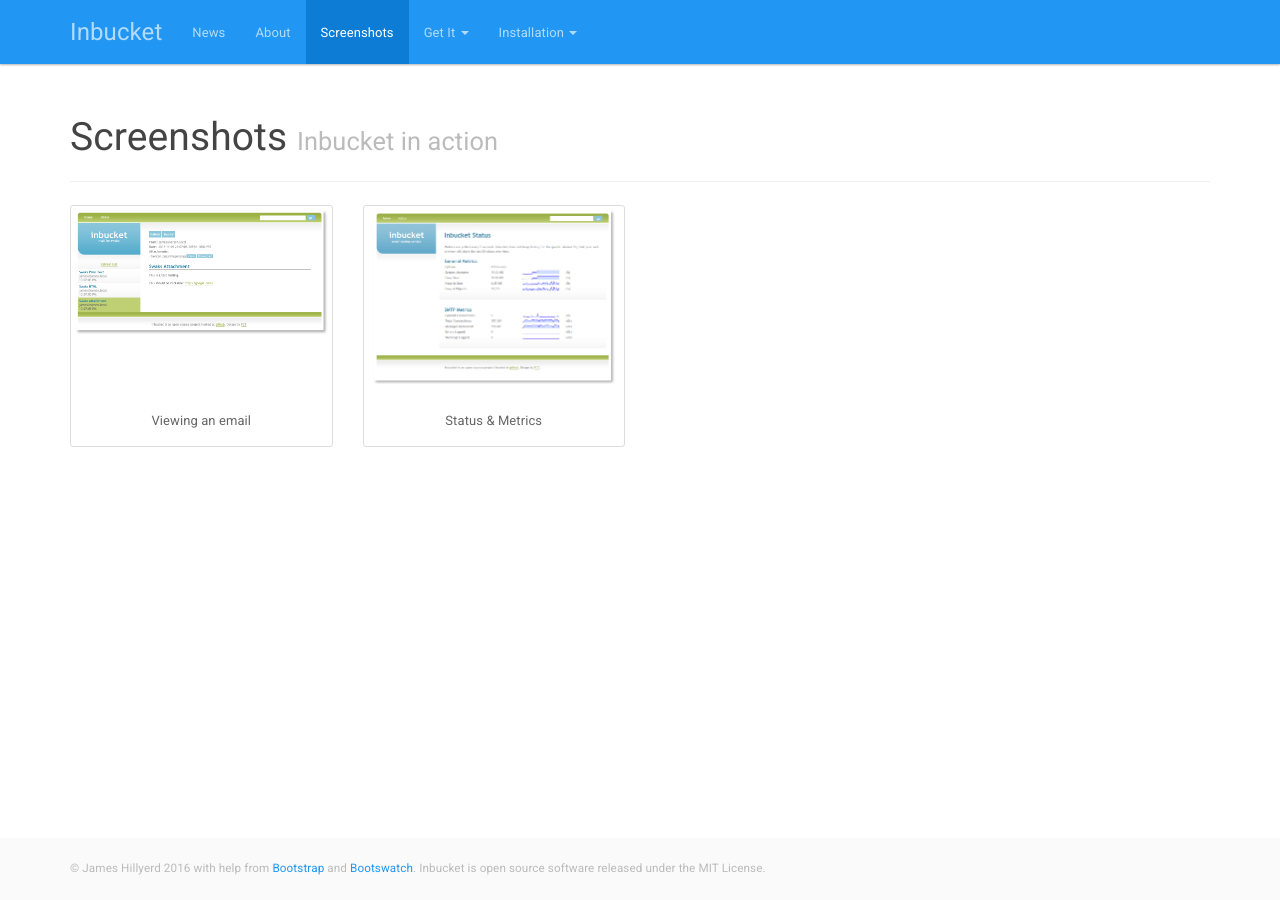
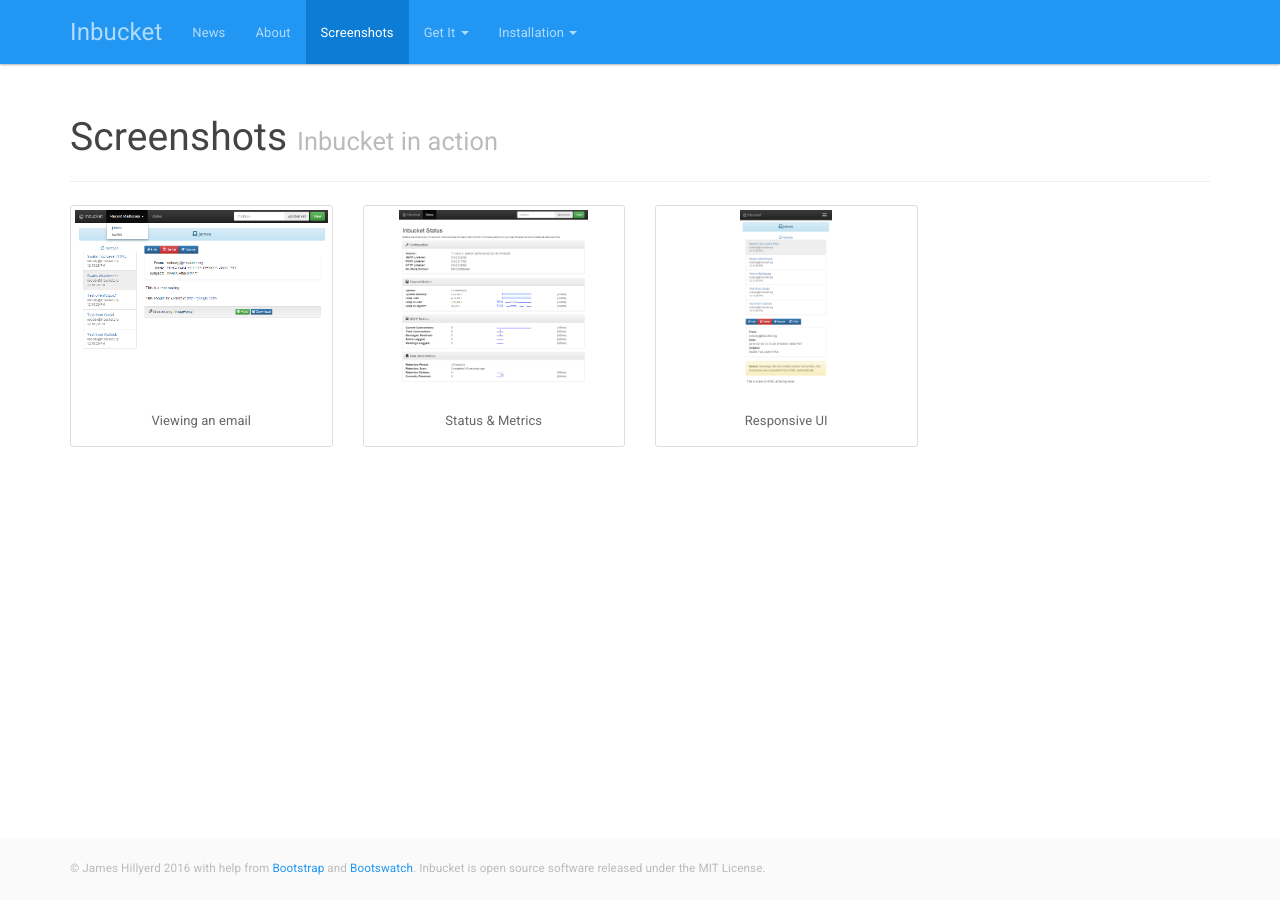
Before and after one commit to inbucket/inbucket.org, a Jekyll site: the page built from screenshots/index.html, in a window 1280 px wide. Built offline with Jekyll 4.4.1, drawn with Linux system fonts in a browser that asks for light colours; comment, search, counter and statistics services are not loaded.

Commit message:
Update screenshots

```diff
--- a/screenshots/index.html
+++ b/screenshots/index.html
@@ -8,4 +8,5 @@
 <div class="row">
   {% include thumbnail.html image="inbucket-ss1.png" caption="Viewing an email" %}
   {% include thumbnail.html image="inbucket-ss2.png" caption="Status &amp; Metrics" %}
+  {% include thumbnail.html image="inbucket-ss3.png" caption="Responsive UI" %}
 </div>
```
Also changed, not shown: images/inbucket-ss1.png, images/inbucket-ss2.png, images/inbucket-ss3.png (added).
